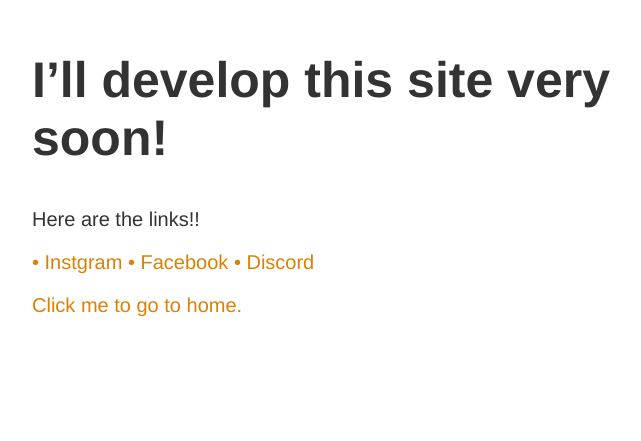
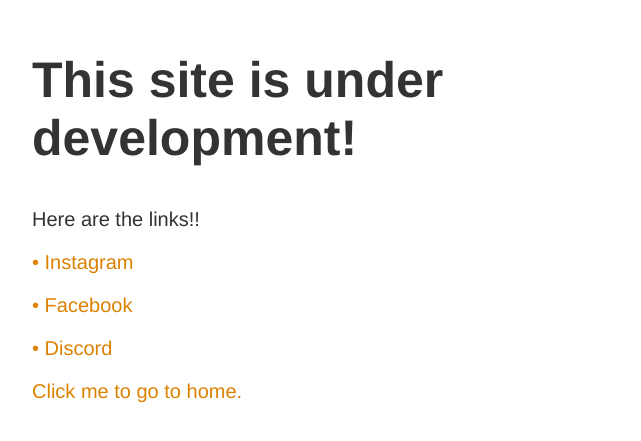
Before and after one commit to mehsain9/mehsain9.github.io, a plain HTML site: page contact.html in a window 1280 px wide. Shown: the part 149-590 px from the top of the page, without its empty margins (283-924 px from the left). Drawn offline with Linux system fonts and the light colour scheme.

Commit message:
love you umwah <3

```diff
--- a/contact.html
+++ b/contact.html
@@ -1,5 +1,5 @@
 <!doctype html>
-<title>This site is under development!</title>
+<title>•  Contacts</title>
 <style>
   body { text-align: center; padding: 150px; }
   h1 { font-size: 50px; }
@@ -10,12 +10,12 @@
 </style>
 
 <article>
-    <h1>I&rsquo;ll develop this site very soon!</h1>
+    <h1>This site is under development!</h1>
     <div>
         <p>Here are the links!</a>!</p>
-        <a href="https://instagram.com/mehu._.wU/">•  Instgram</a>
-        <a href="https://facebook.com/mehsain9/">•  Facebook</a>
-        <a href="https://discord.gg/FAtgESHNm7">•  Discord</a>
+        <p><a href="https://instagram.com/mehu._.wU/">•  Instagram</a></p>
+        <p><a href="https://facebook.com/mehsain9/">•  Facebook</a></p>
+        <p><a href="https://discord.gg/FAtgESHNm7">•  Discord</a></p>
         <p><a href="index.html">Click me to go to home.</a></p>
     </div>
 </article>
```
